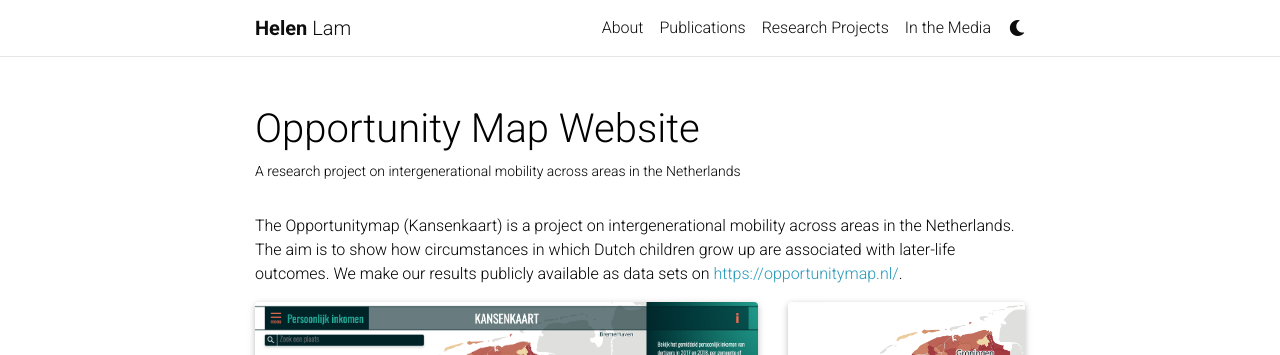
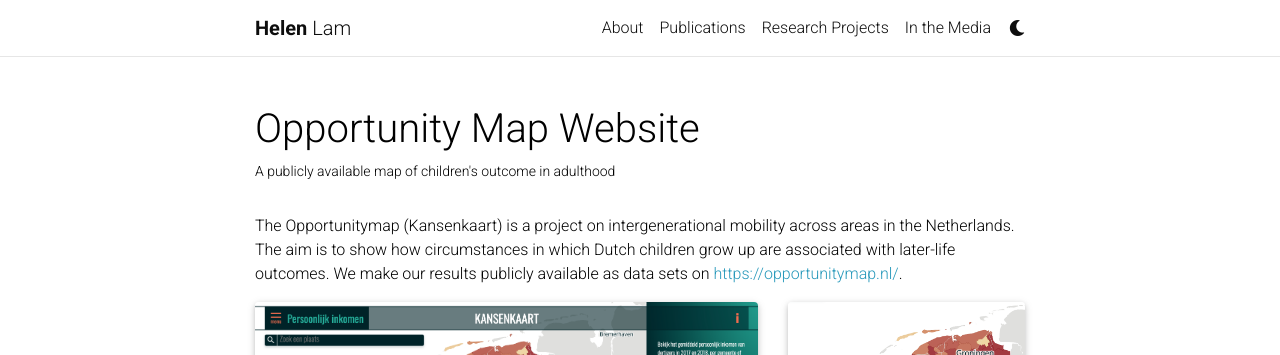
Before and after one commit to Helenlam20/helenlam20.github.io, a Jekyll site: the page built from _projects/2.1_opportunity_map.md, in a window 1280 px wide. Shown: the top 355 px of the page. Built offline with Jekyll 4.4.1, drawn with Linux system fonts in a browser that asks for light colours; full-size pictures stand in for the smaller copies a plugin makes; comment, search, counter and statistics services are not loaded; a style sheet for code colours, icons or effects is not loaded.

Commit message:
change description of project

```diff
--- a/_projects/2.1_opportunity_map.md
+++ b/_projects/2.1_opportunity_map.md
@@ -1,7 +1,7 @@
 ---
 layout: page
 title: Opportunity Map Website
-description: A research project on intergenerational mobility across areas in the Netherlands
+description: A publicly available map of children's outcome in adulthood
 img: assets/img/kansenkaart.png
 importance: 1
 category: 'Web-based data sharing'
```
